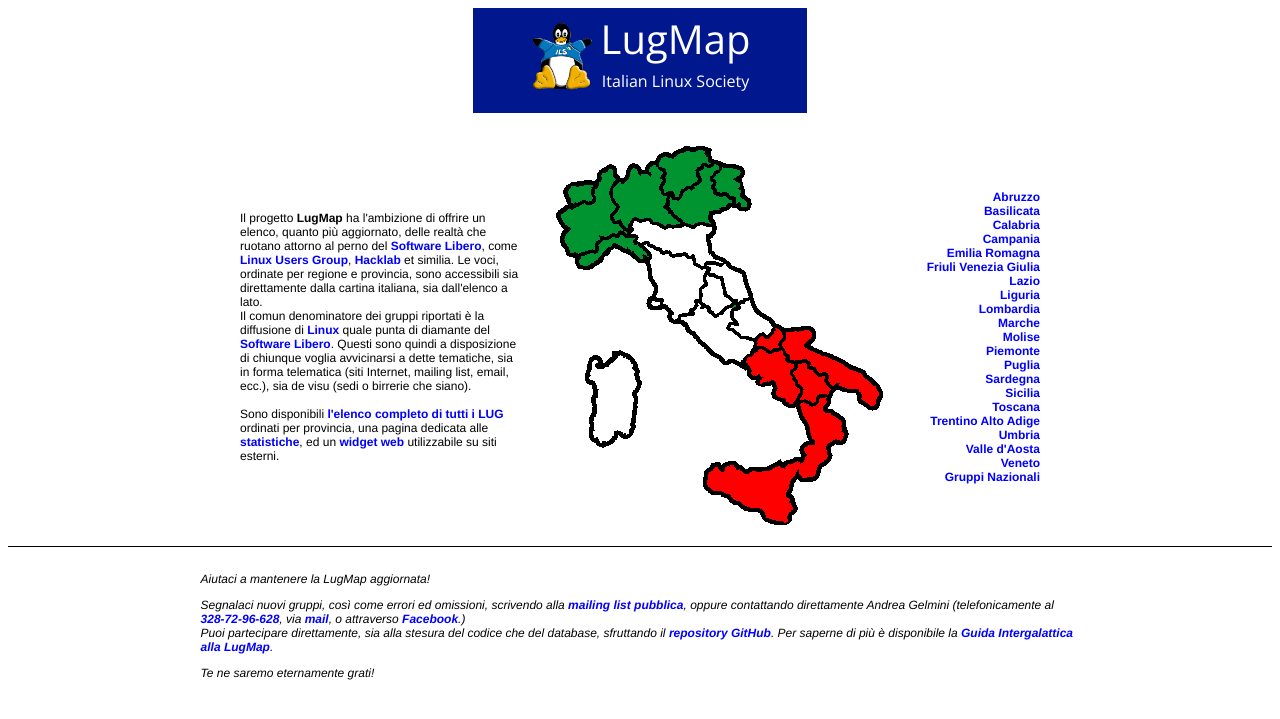
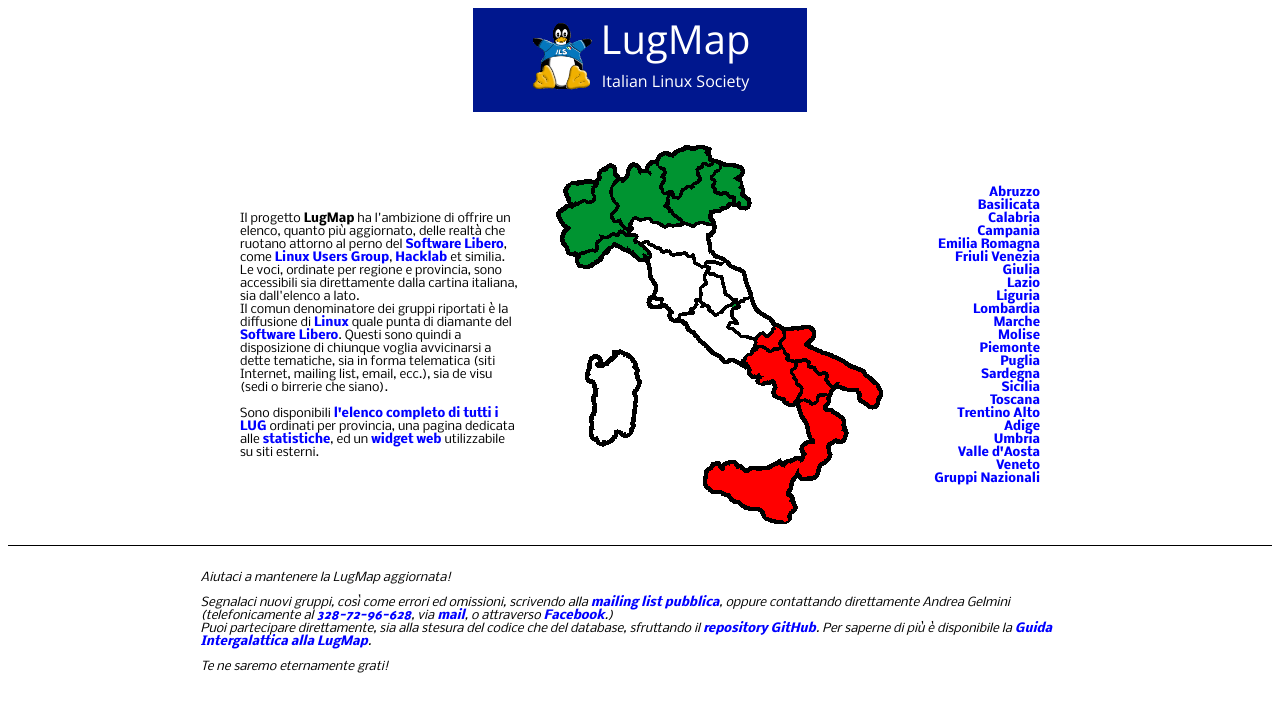
Before and after one commit to Gelma/LugMap, a PHP site: page /index.php in a window 1280 px wide. Shown: the top 719 px of the page. Run offline with PHP 8.4, Linux system fonts and the light colour scheme; some libraries are stand-ins or nearby versions.

Commit message:
Sito: modificato font di visualizzazione
Almeno nelle mie prove risulta piu' chiaro e leggibile

```diff
--- a/css/main.css
+++ b/css/main.css
@@ -1,5 +1,5 @@
 body {
-  font-family: Helvetica;
+  font-family: Nobile, Helvetica;
   font-size: 12px;
 }
 
--- a/funzioni.php
+++ b/funzioni.php
@@ -39,7 +39,7 @@ function lugheader ($title, $extracss = null, $extrajs = null) {
   <meta http-equiv="Content-Type" content="text/html; charset=utf-8" />
   <meta name="language" content="italian" />
   <meta name="robots" content="noarchive" />
-  <link rel="stylesheet" type="text/css" href="http://fonts.googleapis.com/css?family=Open+Sans" />
+  <link rel="stylesheet" type="text/css" href="http://fonts.googleapis.com/css?family=Open+Sans|Nobile|Nobile:b" />
   <link href="/css/main.css" rel="stylesheet" type="text/css" />
 
   <?php
```
